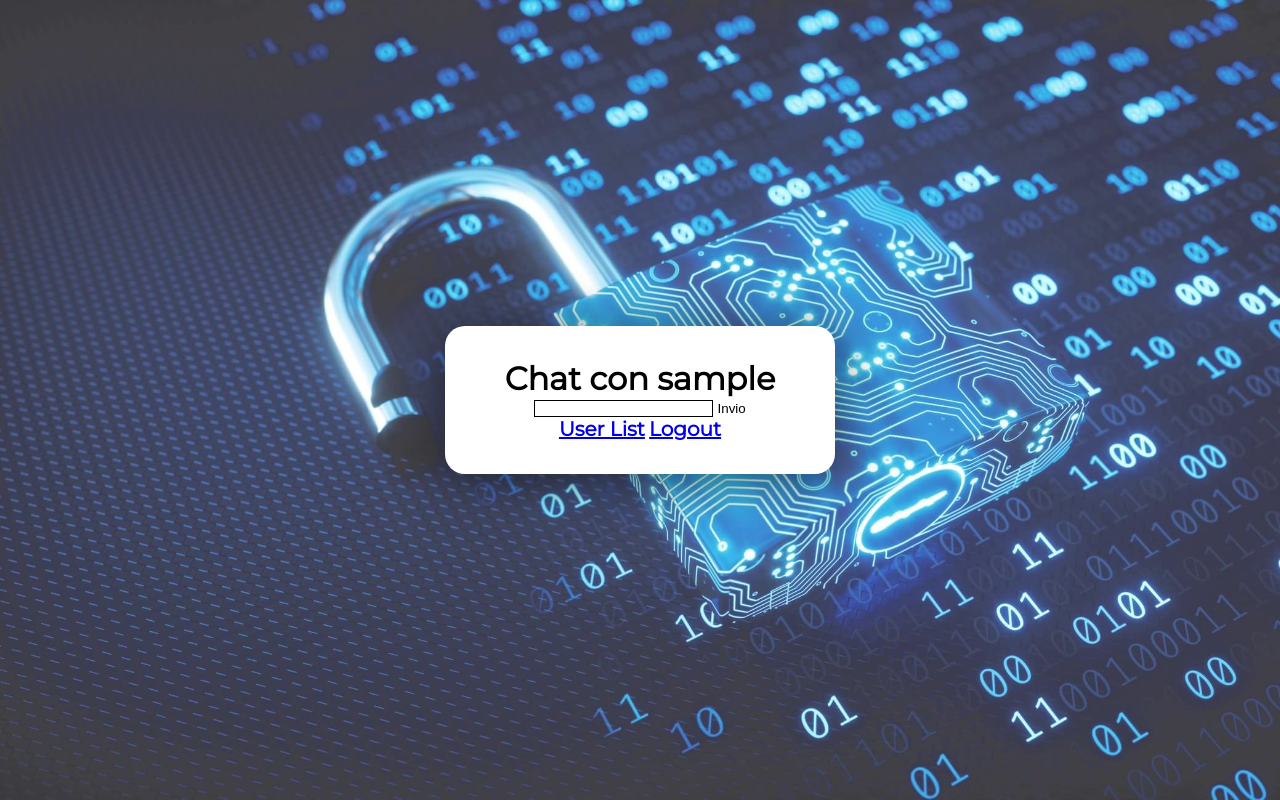
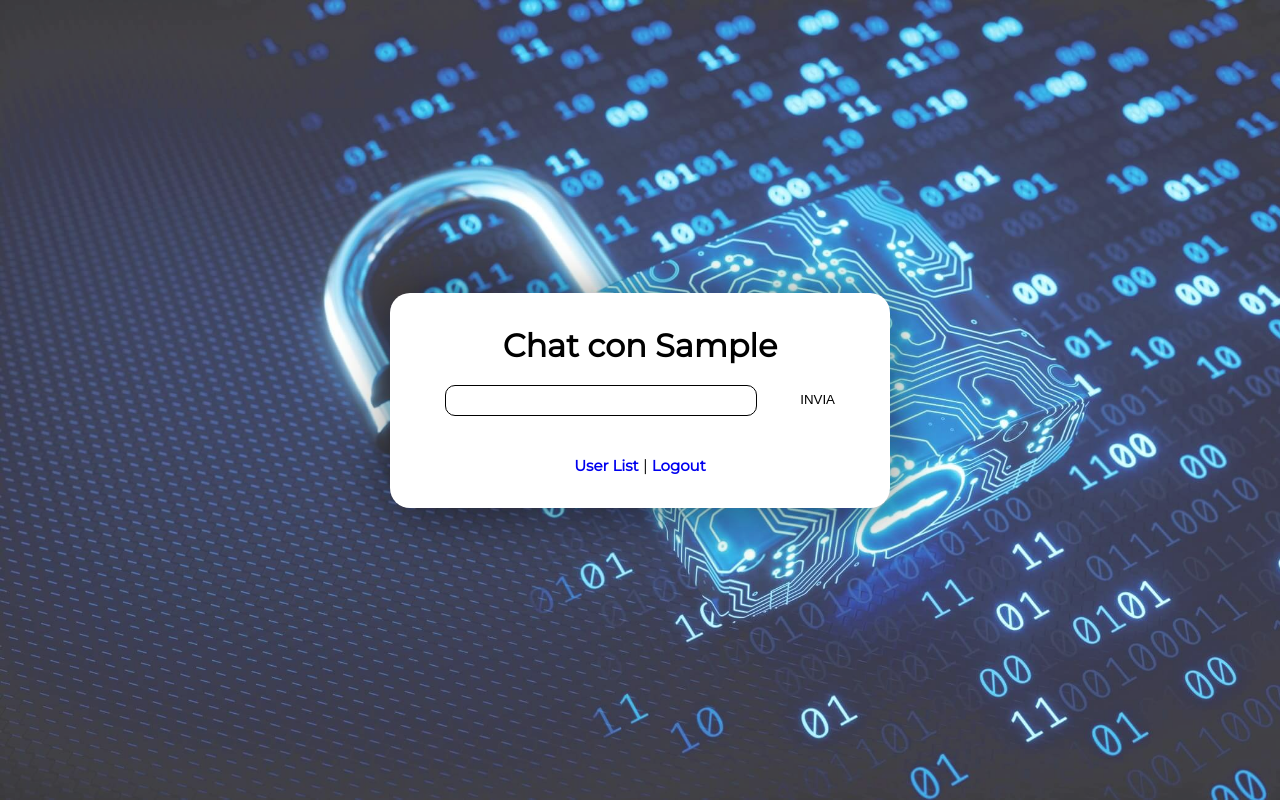
Before and after one commit to Alessio9284/cloudychat, a Django app: template chat/templates/chat/private_chat.html in a window 1280 px wide. Run offline with Django 3.2, Linux system fonts and the light colour scheme; the template is opened without the code that fills it: most values are stand-ins (such as "Sample title", 1, 10 or a date in 2020); data that the repository does not hold is empty; some libraries are stand-ins or nearby versions.

Commit message:
GRAFICA CHAT E MECCANISMO MIGLIORATI

```diff
--- a/chat/templates/chat/index.html
+++ b/chat/templates/chat/index.html
@@ -7,16 +7,16 @@
 		<div class="log_reg">
 			<form method="post" action="/log/">
 				<span class="titolo">
-					Welcome
+					<span>Welcome to</span> CloudyChat
 				</span>
 
 				<div class="inputs">
-					<input class="input" type="text" name="nickname">
+					<input class="input" type="text" name="nickname" oninput="place_holder(event, 0);" autocomplete="off">
 					<span class="placeholder" data-placeholder="Nickname"></span>
 				</div>
 
 				<div class="inputs">
-					<input class="input" type="password" name="password">
+					<input class="input" type="password" name="password" oninput="place_holder(event, 1);" autocomplete="off">
 					<span class="placeholder" data-placeholder="Password"></span>
 				</div>
 
--- a/chat/templates/chat/private_chat.html
+++ b/chat/templates/chat/private_chat.html
@@ -11,19 +11,24 @@
 {% block script %}
 	<script src="https://cdn.jsdelivr.net/npm/js-cookie@2/src/js.cookie.min.js"></script>
 	<script type="text/javascript" src="{% static 'js/chat.js' %}"></script>
-	<script>var nickname = "{{ nickname }}";</script>
+	<script>
+		var io = "{{ io }}";
+		var tu = "{{ tu }}";
+	</script>
 {% endblock script %}
 
 {% block content %}
 	<div class="contenitore">
 		<div class="log_reg">
-			<h1>Chat con {{ nickname }}</h1>
-			<input type="text" id="messaggio" autocomplete="off">
-			<button id="invio">Invio</button>
-			<div id="scritte"></div>
-			<div>
-				<a style="font-size: 20px; font-weight: bold;" href="../">User List</a>
-				<a style="font-size: 20px; font-weight: bold;" href="../../">Logout</a>
+			<h1>Chat con {{ tu }}</h1>
+			<div id="barra">
+				<input type="text" id="messaggio" autocomplete="off" maxlength="255">
+				<button id="invio">INVIA</button>
+			</div>
+			<div id="messaggi"></div>
+			<div class="footer">
+				<a href="../">User List</a> |
+				<a href="../../">Logout</a>
 			</div>
 		</div>
 	</div>
--- a/chat/templates/chat/userlist.html
+++ b/chat/templates/chat/userlist.html
@@ -17,10 +17,12 @@
 	<div class="contenitore">
 		<div class="log_reg">
 			<h1>User List</h1>
-			<a href="../">Logout</a>
 			<table id="users">
 
 			</table>
+			<div class="footer">
+				<a href="../">Logout</a>
+			</div>
 		</div>
 	</div>
 {% endblock content %}
--- a/chat/urls.py
+++ b/chat/urls.py
@@ -12,7 +12,5 @@ urlpatterns = [
     path('update/<nickname>/', views.updatemessages, name = 'message'),
     path('message/', views.addmessage, name = 'message'),
 
-    #https://stackoverflow.com/questions/13465711/how-do-i-post-with-jquery-ajax-in-django
-
-    #path('<int:domanda_id>/', views.dettagli, name = 'detail'),
+    path('truncate/', views.truncate, name = 'truncate'),
 ]
--- a/privateChat/static/css/chat.css
+++ b/privateChat/static/css/chat.css
@@ -2,25 +2,72 @@
 {
 	padding: 33px 55px;
 	text-align: center;
+	width: 500px;
+}
+
+.tempo
+{
+	font-size: 9px;
+}
+
+#barra
+{
+	margin-top: 20px;
+	text-align: initial;
+	position: relative;
+}
+
+#messaggi
+{
+	margin-top: 20px;
+	max-height: 400px;
+	overflow-y: scroll;
+}
+
+#messaggi::-webkit-scrollbar
+{
+    display: none;
+}
+
+#messaggi > div
+{
+	padding: 5px 0px;
+}
+
+#invio
+{
+	position: absolute;
+	right: 0px;
+	top: 25%;
+}
+
+.sinistra
+{
+	text-align: left;
+	word-break: break-all;
+}
+
+.destra
+{
+	text-align: right;
+	word-break: break-all;
 }
 
 input
 {
 	border: 1px solid black;
+	width: 80%;
+    padding: 5px;
+    font-family: Montserrat;
+    font-size: 15px;
+    border-radius: 10px;
 }
 
-table
+@media screen and (max-width: 400px)
 {
-	border-collapse: collapse;
-	width: 100%;
-	margin-top: 50px;
+	.log_reg
+	{
+		min-width: 250px;
+    	padding: 60px 30px 33px 30px;
+    }
 }
-
-td
-{
-	border: 1px solid black;
-	text-align: center;
-	font-size: 20px;
-	padding: 20px 0px;
-	font-weight: bold;
-}
--- a/privateChat/static/css/style.css
+++ b/privateChat/static/css/style.css
@@ -13,6 +13,17 @@ body, html
 	font-family: Montserrat, sans-serif;
 	background-image: url("../img/sfondo.png");
 	background-size: cover;
+}
+
+a
+{
+	text-decoration: none;
+	color: #0000EE;
+}
+
+a:active
+{
+	color: #0000EE;
 }
 
 a:focus
@@ -48,6 +59,17 @@ button:hover
 	cursor: pointer;
 }
 
+.footer
+{
+    margin-top: 20px;
+}
+
+.footer > a
+{
+	font-size: 15px;
+	font-weight: bold;
+}
+
 .contenitore
 {
 	width: 100%;
@@ -70,13 +92,18 @@ button:hover
 	background: #fff;
 	border-radius: 20px;
 	overflow: hidden;
-	padding: 77px 55px 33px 55px;
+	padding: 60px 55px 33px 55px;
 
 	box-shadow: 0 5px 50px 0px rgba(0, 0, 0, 0.5);
 	-moz-box-shadow: 0 5px 50px 0px rgba(0, 0, 0, 0.5);
 	-webkit-box-shadow: 0 5px 50px 0px rgba(0, 0, 0, 0.5);
 	-o-box-shadow: 0 5px 50px 0px rgba(0, 0, 0, 0.5);
 	-ms-box-shadow: 0 5px 50px 0px rgba(0, 0, 0, 0.5);
+}
+
+.titolo > span
+{
+	font-size: 25px;
 }
 
 .titolo
@@ -259,6 +286,6 @@ button:hover
 	.log_reg
 	{
 		min-width: 250px;
-    	padding: 77px 30px 33px 30px;
+    	padding: 60px 30px 33px 30px;
     }
 }
--- a/privateChat/static/js/chat.js
+++ b/privateChat/static/js/chat.js
@@ -26,22 +26,34 @@ $(document).ready(function()
 		$.ajax(
 		{
 			type: "POST",
-			url: "../../update/" + nickname + "/",
+			url: "../../update/" + tu + "/",
+			data:
+			{
+				messages : $("#messaggi > div").length
+			},
 			success: function(data)
 			{
-				console.log(data);
-				var json = JSON.parse(data);
-				console.log(json);
+				//console.log(data);
 
-				$("#scritte").html("");
+				if(data != "nochange")
+				{
+					var json = JSON.parse(data);
+					//console.log(json);
 
-				for(var i = 0; i < json.length; i++)
-				{
-					$("#scritte").append(
-						"<p>" + json[i].fields.text + "</p>" +
-						"<p style='font-size: 10px;'>" + json[i].fields.date +
-						"<span>&nbspby " + json[i].fields.io + "</span></p>"
-					);
+					$("#messaggi").html("");
+
+					for(var i = 0; i < json.length; i++)
+					{
+						$("#messaggi").append(
+							"<div class='" + (json[i].fields.tu == tu ? 'destra' : 'sinistra') + "'>" +
+							"<p>" + json[i].fields.text + "</p>" +
+							"<p class='tempo'>" + json[i].fields.date +
+							"<span>&nbspby " + json[i].fields.io + "</span></p>" +
+							"</div>"
+						);
+					}
+
+					animazione();
 				}
 			},
 			error: function(a, b, error)
@@ -56,12 +68,22 @@ $(document).ready(function()
 
 $(document).on("click", "#invio", function()
 {
-	console.log("aggiunta del messaggio direttamente sulla pagina");
+	//console.log("aggiunta del messaggio direttamente sulla pagina");
 
 	var o = new Date();
 
 	var date =
 	o.getDate()+"/"+(o.getMonth()+1)+"/"+o.getFullYear()+" "+o.getHours()+":"+o.getMinutes()+":"+o.getSeconds();
+
+	$("#messaggi").append(
+		"<div class='destra'>" +
+		"<p>" + $("#messaggio").val() + "</p>" +
+		"<p class='tempo'>" + date +
+		"<span>&nbspby " + io + "</span></p>" +
+		"</div>"
+	);
+
+	animazione();
 
 	$.ajax(
 	{
@@ -71,11 +93,11 @@ $(document).on("click", "#invio", function()
 		{
 			message : $("#messaggio").val(),
 			date : date,
-			to : nickname
+			to : tu
 		},
 		success: function(data)
 		{
-			console.log(data);
+			//console.log(data);
 		},
 		error: function(a, b, error)
 		{
@@ -85,3 +107,18 @@ $(document).on("click", "#invio", function()
 
 	$("#messaggio").val("");
 });
+
+function animazione()
+{
+	$("#messaggi").animate({
+		scrollTop: $("#messaggi").prop('scrollHeight')
+	}, 500);
+}
+
+$(document).on("keypress", function(e)
+{
+    if(e.which == 13)
+    {
+        $("#invio").click();
+    }
+});
--- a/privateChat/static/js/list.js
+++ b/privateChat/static/js/list.js
@@ -31,9 +31,9 @@ $(document).ready(function()
 			url: "../update/",
 			success: function(data)
 			{
-				console.log(data);
+				//console.log(data);
 				var json = JSON.parse(data);
-				console.log(json);
+				//console.log(json);
 
 				$("#users").html("");
 
--- a/privateChat/static/js/script.js
+++ b/privateChat/static/js/script.js
@@ -0,0 +1,35 @@
+function place_holder(e, span)
+{
+	//console.log(e.target.value);
+
+	if(e.target.value == "")
+	{
+		$($(".placeholder")[span]).show();
+	}
+	else
+	{
+		$($(".placeholder")[span]).hide();
+	}
+}
+
+function checkPassword()
+{
+	var password = $($("input[name=password]")[0]).val();
+	var cpassword = $($("input[name=cpassword]")[0]).val();
+
+	if(password == cpassword)
+	{
+		return true;
+	}
+	else
+	{
+		$($("input[name=nickname]")[0]).val("");
+		$($("input[name=password]")[0]).val("");
+		$($("input[name=cpassword]")[0]).val("");
+		$($(".placeholder")[0]).show();
+		$($(".placeholder")[1]).show();
+		$($(".placeholder")[2]).show();
+
+		return false;
+	}
+}
```
Also changed, not shown: chat/templates/chat/registration.html (+4 -4 lines), chat/views.py (+29 -10 lines), privateChat/static/css/list.css (+9 -1 lines), db.sqlite3.
